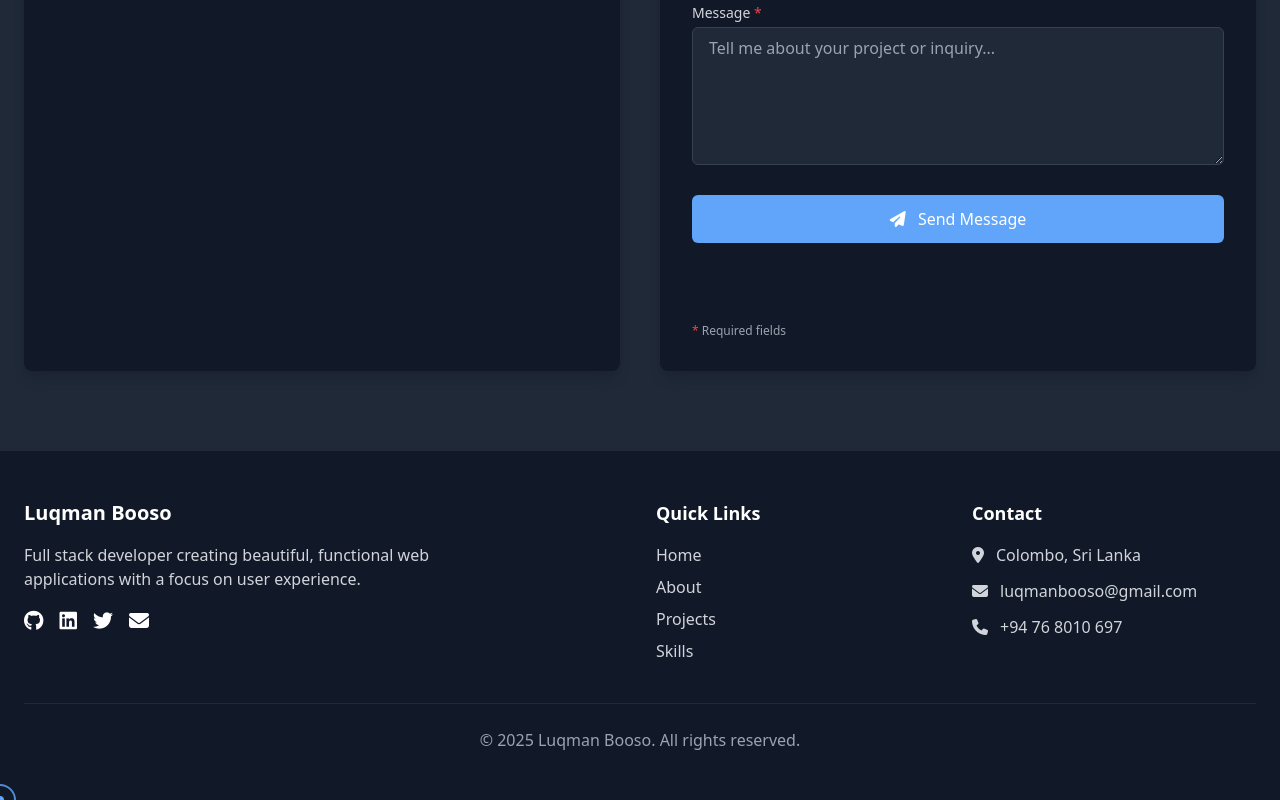
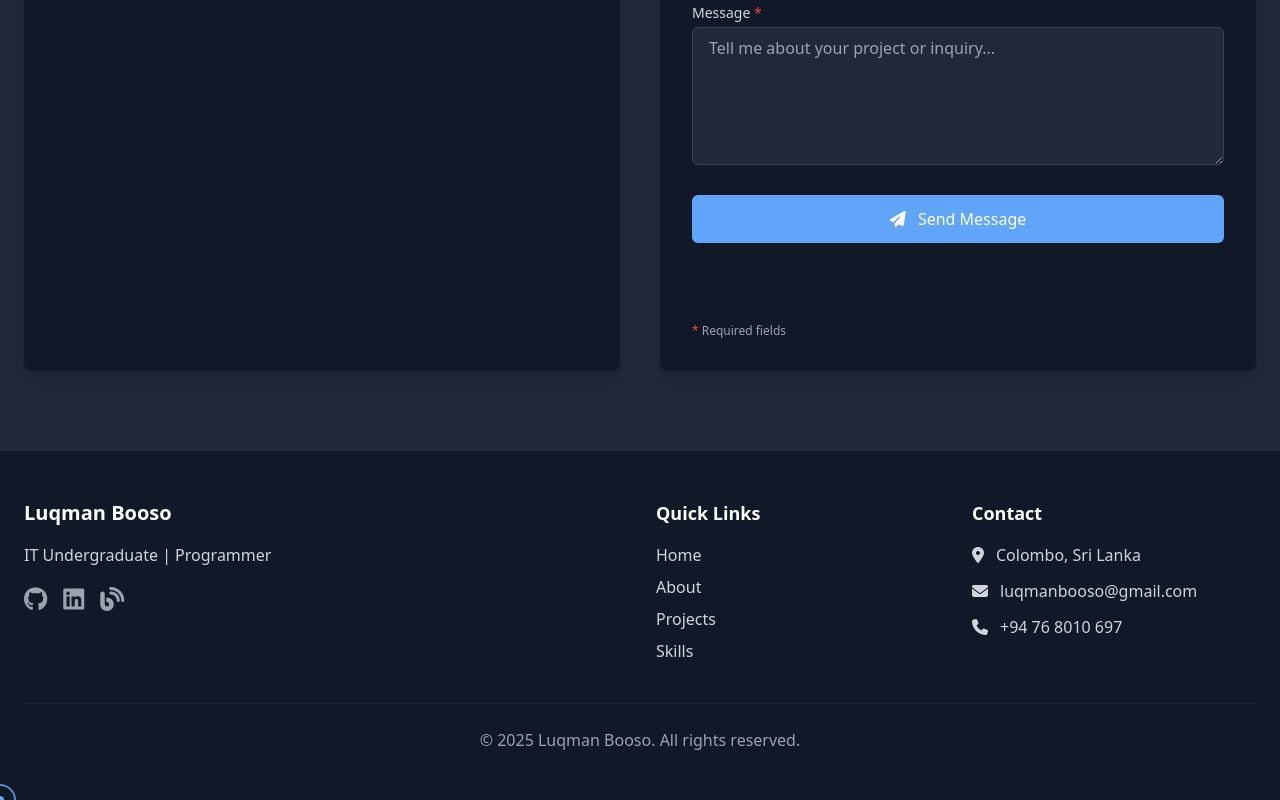
Before and after one commit to luqmanbooso/portfolio, a plain HTML site: page index.html in a window 1280 px wide. Shown: the part 4473-5273 px from the top of the page. Drawn offline with nearby package versions, Linux system fonts and the light colour scheme.

Commit message:
Update skills section and personal description in portfolio for improved clarity and relevance

```diff
--- a/index.html
+++ b/index.html
@@ -643,22 +643,13 @@
                     <div>
                         <div class="flex justify-between mb-1">
                             <span class="font-medium">Git/GitHub</span>
-                            <span>95%</span>
+                            <span>65%</span>
                         </div>
                         <div class="h-2 bg-gray-200 dark:bg-gray-700 rounded-full overflow-hidden">
-                            <div class="bg-green-600 dark:bg-green-500 h-full rounded-full" style="width: 95%"></div>
+                            <div class="bg-green-600 dark:bg-green-500 h-full rounded-full" style="width: 65%"></div>
                         </div>
                     </div>
 
-                    <div>
-                        <div class="flex justify-between mb-1">
-                            <span class="font-medium">Docker</span>
-                            <span>70%</span>
-                        </div>
-                        <div class="h-2 bg-gray-200 dark:bg-gray-700 rounded-full overflow-hidden">
-                            <div class="bg-green-600 dark:bg-green-500 h-full rounded-full" style="width: 70%"></div>
-                        </div>
-                    </div>
                 </div>
             </div>
         </div>
@@ -840,20 +831,16 @@
                 <div class="md:col-span-2">
                     <h3 class="text-xl font-bold mb-4">Luqman Booso</h3>
                     <p class="mb-4 text-gray-300 max-w-md">
-                        Full stack developer creating beautiful, functional web applications with a focus on user experience.
-                    </p>
+                        IT Undergraduate | Programmer                    </p>
                     <div class="flex space-x-4">
-                        <a href="#" class="text-white hover:text-blue-400 transition-colors">
-                            <i class="fab fa-github text-xl"></i>
+                        <a href="https://github.com/luqmanbooso" aria-label="GitHub" class="text-gray-600 dark:text-gray-400 hover:text-primary-light dark:hover:text-primary-dark">
+                            <i class="fab fa-github text-2xl"></i>
                         </a>
-                        <a href="#" class="text-white hover:text-blue-400 transition-colors">
-                            <i class="fab fa-linkedin text-xl"></i>
+                        <a href="https://linkedin.com/in/luqmanbooso" aria-label="LinkedIn" class="text-gray-600 dark:text-gray-400 hover:text-primary-light dark:hover:text-primary-dark">
+                            <i class="fab fa-linkedin text-2xl"></i>
                         </a>
-                        <a href="#" class="text-white hover:text-blue-400 transition-colors">
-                            <i class="fab fa-twitter text-xl"></i>
-                        </a>
-                        <a href="#" class="text-white hover:text-blue-400 transition-colors">
-                            <i class="fas fa-envelope text-xl"></i>
+                        <a href="https://lukathegeek.blogspot.com/" aria-label="Blog" class="text-gray-600 dark:text-gray-400 hover:text-primary-light dark:hover:text-primary-dark">
+                            <i class="fas fa-blog text-2xl"></i>
                         </a>
                     </div>
                 </div>
```
